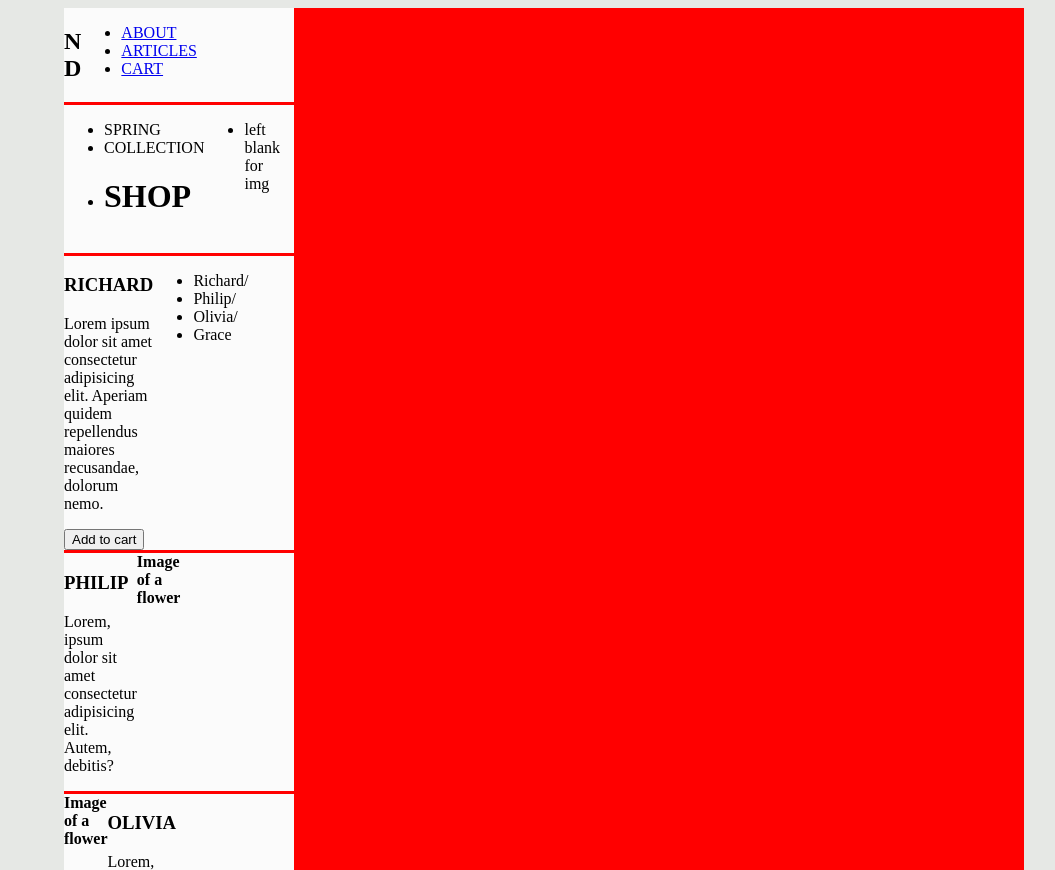
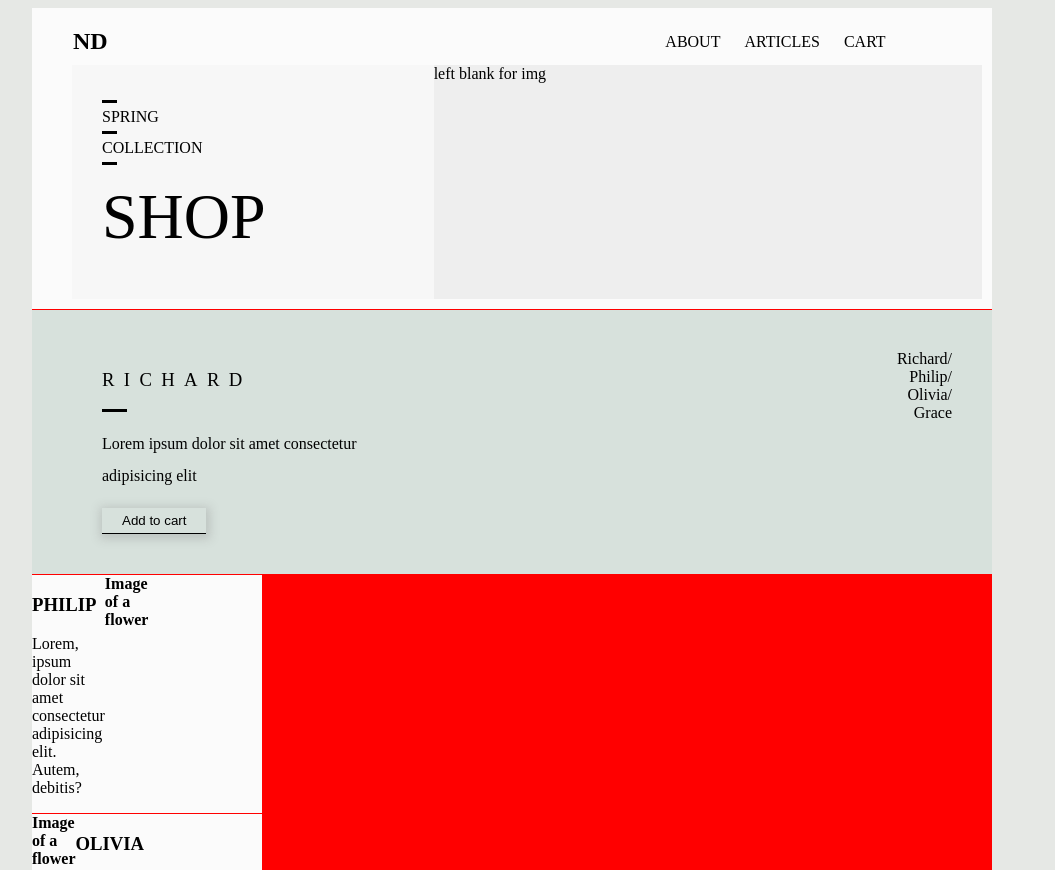
Before and after one commit to Haybuka/grid-plant, a plain HTML site: page index.html in a window 1280 px wide. Shown: the top 870 px of the page, without its empty margins (96-1151 px from the left). Drawn offline with Linux system fonts and the light colour scheme.

Commit message:
Styled the section element

```diff
--- a/index.html
+++ b/index.html
@@ -10,8 +10,9 @@
 
 <body>
     <div id="wrapper">
+        <main>
             <nav>
-            <h1>N D</h1>
+                <h1>ND</h1>
                 <ul>
                     <li><a href="#">ABOUT</a></li>
                     <li><a href="#">ARTICLES</a></li>
@@ -19,28 +20,25 @@
                 </ul>
             </nav>
             <div id="banner">
-            <ul>
+                <ul id="bannerLeft">
                     <li><span></span>SPRING <span></span></li>
-                <li><span></span>COLLECTION<span></span></li>
+                    <li>COLLECTION<span></span></li>
                     <li>
                         <h1>SHOP</h1>
                     </li>
                 </ul>
-            <ul>
+                <ul id="bannerRight">
                     <li>left blank for img</li>
                 </ul>
             </div>
+        </main>
         <section>
-            <div id="left">
+            <div id="secLeft">
                 <h3>RICHARD</h3><span></span>
-                <p>Lorem ipsum dolor sit amet consectetur adipisicing elit. Aperiam quidem repellendus maiores
-                    recusandae,
-                    dolorum nemo.
-
-                </p>
+                <p>Lorem ipsum dolor sit amet consectetur adipisicing elit</p>
                 <button>Add to cart</button>
             </div>
-            <div id="right">
+            <div id="secRight">
                 <ul>
                     <li>Richard/</li>
                     <li>Philip/</li>
--- a/main.css
+++ b/main.css
@@ -4,38 +4,167 @@
 
 body {
     background-color: #e6e8e5;
+    width: 1200px;
+    max-width: 100%;
+    font-family: 'Mada';
 }
 
 #wrapper {
-    max-width: 100%;
-    width: 960px;
+    max-width: 960px;
+    width: 100%;
     background-color: red;
     margin: 0 auto;
     display: grid;
     grid-template-columns: repeat(12, 1fr);
-    grid-gap: 3px;
+    grid-template-rows: repeat(7, minmax(0, auto));
+    grid-gap: 1px;
 }
 
-nav {
+#wrapper main {
+    grid-row: 1/3;
+    grid-column: 1/13;
+    display: grid;
+    grid-template-columns: repeat(12, 1fr);
+    grid-template-rows: repeat(7, minmax(0, auto));
+    background-color: #fbfbfb;
+    padding: 10px;
+}
+
+main nav {
     grid-row: 1/2;
+    grid-column: 1/13;
     background-color: #fbfbfb;
     display: grid;
     grid-template-columns: repeat(12, 1fr);
+    padding: 10px;
+}
+
+nav h1 {
+    grid-column: 1/2;
+    margin: 0 auto;
+}
+
+nav ul {
+    grid-column: 9/13;
+    padding: 0;
+    margin: 0;
+}
+
+nav li {
+    list-style-type: none;
+    display: inline-block;
+    margin: 0;
+    margin-right: 20px;
+    margin-top: 5px;
+}
+
+nav a {
+    text-decoration: none;
+    color: black;
 }
 
 #banner {
     grid-row: 2/3;
-    background-color: #fbfbfb;
+    grid-column: 1/13;
     display: grid;
     grid-template-columns: repeat(12, 1fr);
+    grid-template-rows: repeat(1, minmax(0, auto));
+
+}
+
+#banner ul#bannerLeft {
+    grid-column: 1/6;
+    background-color: #f7f7f7;
+    padding: 30px;
+    margin: 0;
+    margin-left: 30px;
+}
+
+#banner ul#bannerLeft h1 {
+    font-size: 4em;
+    font-weight: normal;
+    margin: 15px auto;
+}
+
+#banner ul#bannerRight {
+    grid-column: 6/13;
+    background-color: #eee;
+    margin: 0;
+    padding: 0;
+}
+
+#banner ul li {
+    list-style-type: none;
+}
+
+#banner li span {
+    width: 15px;
+    background-color: black;
+    height: 3px;
+    display: block;
+    margin: 5px 0;
 }
 
 section {
     grid-row: 3/4;
-    background-color: #fbfbfb;
+    grid-column: 1/13;
+    background-color: #d7e1dc;
     display: grid;
     grid-template-columns: repeat(12, 1fr);
+    padding: 10px;
+    margin: 0;
 }
+
+section #secLeft {
+    grid-column: 1/6;
+    padding: 30px;
+    margin: 0;
+    margin-left: 30px;
+}
+
+section #secLeft p {
+    line-height: 2em;
+}
+
+section #secLeft h3 {
+    letter-spacing: 0.5em;
+    font-weight: normal;
+}
+
+section #secLeft span {
+    width: 25px;
+    background-color: black;
+    height: 3px;
+    display: block;
+    margin: 5px 0;
+}
+
+section #secLeft button {
+    background-color: transparent;
+    border: none;
+    padding: 5px 20px;
+    border-bottom: 1px solid black;
+    box-shadow: 1px 2px 10px 3px rgba(128, 128, 128, 0.3);
+    cursor: pointer;
+}
+
+section #secRight {
+    grid-column: 7/13;
+    padding: 30px;
+    margin: 0;
+    margin-left: 30px;
+}
+
+section #secRight ul {
+    padding: 0;
+    margin: 0;
+}
+
+section #secRight li {
+    list-style-type: none;
+    text-align: right;
+}
+
 
 article#first {
     grid-row: 4/5;
```
Lines whose indentation alone changed are shown as unchanged.
